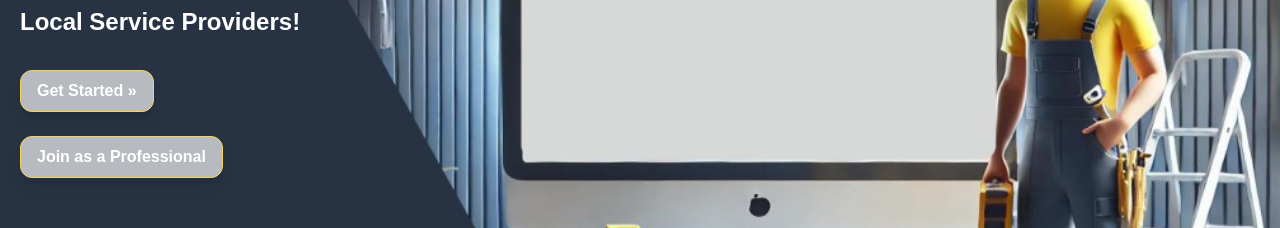
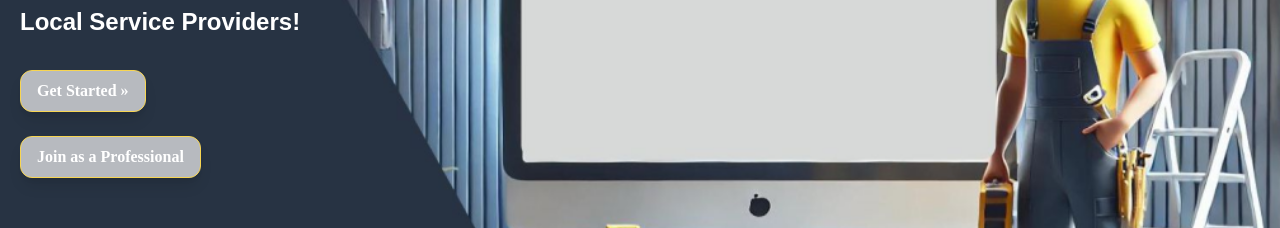
Before and after one commit to shreyathummar71/TaskMate_Frontend, a React (Vite) app: page / in a window 1280 px wide. Shown: the part 388-616 px from the top of the page. Built offline with nearby package versions, Linux system fonts and the light colour scheme; no server answers; a web font is replaced by a local one.

Commit message:
add color on text as text-secondary

```diff
--- a/src/components/Hero.jsx
+++ b/src/components/Hero.jsx
@@ -18,12 +18,12 @@ const Hero = () => {
               <br /> Local Service Providers!
             </h2>
             <div className="flex space-x-4">
-              <button className="bg-tertiary border border-secondary  text-white font-bold py-2 px-4 rounded-xl shadow-lg mb-6">
+              <button className="bg-tertiary border border-secondary font-secondary text-white font-bold py-2 px-4 rounded-xl shadow-lg mb-6">
                 Get Started &raquo;
               </button>
             </div>
             <div className="flex space-x-4">
-              <button className="bg-tertiary border  border-secondary text-white font-bold py-2 px-4 rounded-xl shadow-lg">
+              <button className="bg-tertiary border  border-secondary font-secondary text-white font-bold py-2 px-4 rounded-xl shadow-lg">
                 Join as a Professional
               </button>
             </div>
```
